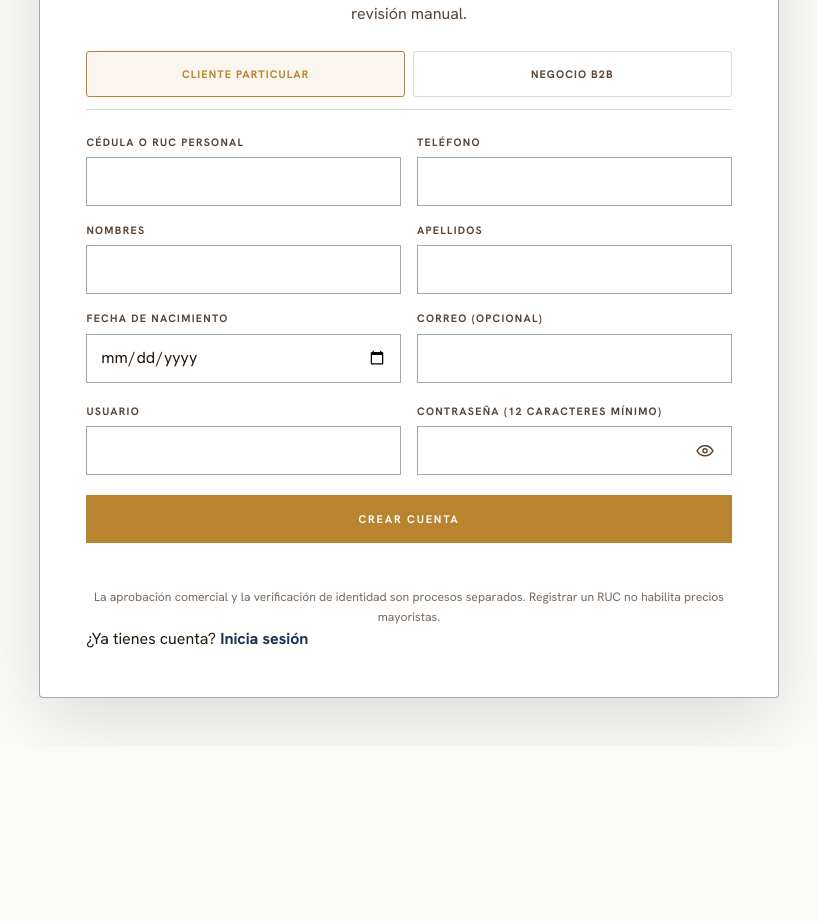
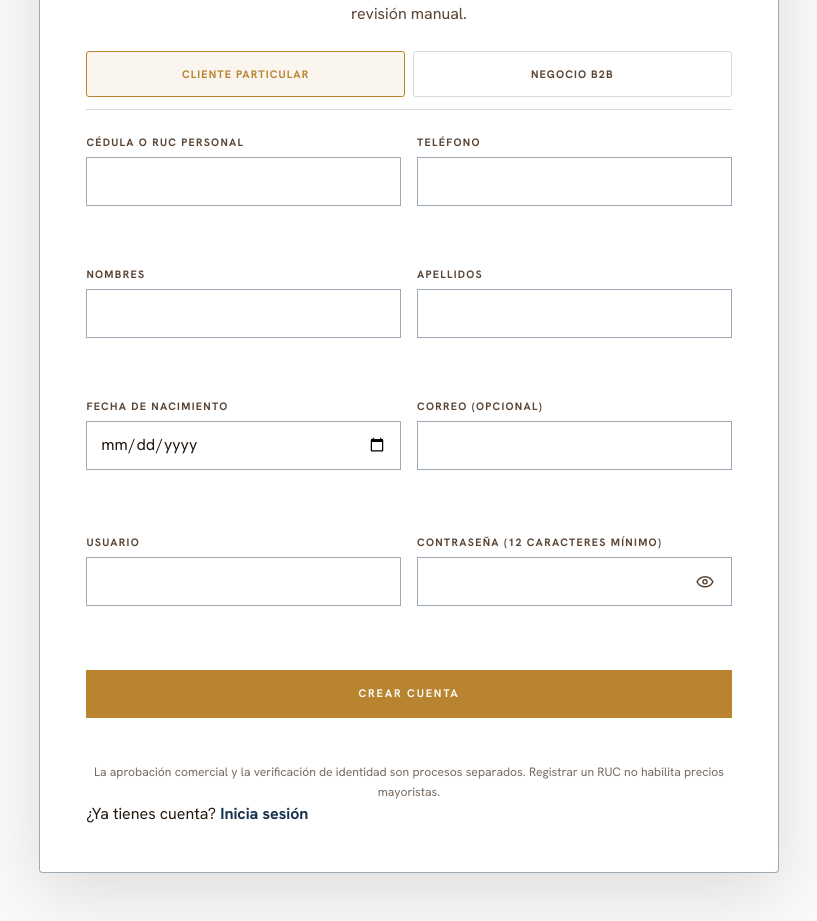
Before and after one commit to luis-sagx/sureno-microservices, an Angular app in the folder frontend/: page /registro in a window 1280 px wide. Shown: the part 440-1361 px from the top of the page, without its empty margins (231-1048 px from the left). Before the commit the page ends 1186 px from the top, so only its background shows below. Built offline with nearby package versions, Linux system fonts and the light colour scheme; no server answers.

Commit message:
fix(auth): keep signup validation layout stable

```diff
--- a/frontend/src/app/features/auth/pages/signup.page.html
+++ b/frontend/src/app/features/auth/pages/signup.page.html
@@ -97,9 +97,7 @@
               (blur)="markTouched('cedula')"
               [(ngModel)]="form.cedula"
             />
-            @if (fieldError('cedula')) {
-              <small class="field-error" role="alert">{{ fieldError('cedula') }}</small>
-            }
+            <small class="field-error block min-h-[3em] leading-snug" role="alert" [attr.aria-hidden]="fieldError('cedula') ? null : 'true'">{{ fieldError('cedula') }}</small>
           </div>
           <div class="field">
             <label for="telefono">Teléfono</label>
@@ -115,9 +113,7 @@
               (blur)="markTouched('telefono')"
               [(ngModel)]="form.telefono"
             />
-            @if (fieldError('telefono')) {
-              <small class="field-error" role="alert">{{ fieldError('telefono') }}</small>
-            }
+            <small class="field-error block min-h-[3em] leading-snug" role="alert" [attr.aria-hidden]="fieldError('telefono') ? null : 'true'">{{ fieldError('telefono') }}</small>
           </div>
           <div class="field">
             <label for="nombres">Nombres</label>
@@ -131,9 +127,7 @@
               (blur)="markTouched('nombres')"
               [(ngModel)]="form.nombres"
             />
-            @if (fieldError('nombres')) {
-              <small class="field-error" role="alert">{{ fieldError('nombres') }}</small>
-            }
+            <small class="field-error block min-h-[3em] leading-snug" role="alert" [attr.aria-hidden]="fieldError('nombres') ? null : 'true'">{{ fieldError('nombres') }}</small>
           </div>
           <div class="field">
             <label for="apellidos">Apellidos</label>
@@ -147,9 +141,7 @@
               (blur)="markTouched('apellidos')"
               [(ngModel)]="form.apellidos"
             />
-            @if (fieldError('apellidos')) {
-              <small class="field-error" role="alert">{{ fieldError('apellidos') }}</small>
-            }
+            <small class="field-error block min-h-[3em] leading-snug" role="alert" [attr.aria-hidden]="fieldError('apellidos') ? null : 'true'">{{ fieldError('apellidos') }}</small>
           </div>
           <div class="field">
             <label for="fecha_nacimiento">Fecha de nacimiento</label>
@@ -164,9 +156,7 @@
               (blur)="markTouched('fecha_nacimiento')"
               [(ngModel)]="form.fecha_nacimiento"
             />
-            @if (fieldError('fecha_nacimiento')) {
-              <small class="field-error" role="alert">{{ fieldError('fecha_nacimiento') }}</small>
-            }
+            <small class="field-error block min-h-[3em] leading-snug" role="alert" [attr.aria-hidden]="fieldError('fecha_nacimiento') ? null : 'true'">{{ fieldError('fecha_nacimiento') }}</small>
           </div>
           <div class="field">
             <label for="email_contacto">Correo (opcional)</label>
@@ -180,9 +170,7 @@
               (blur)="markTouched('email_contacto')"
               [(ngModel)]="form.email_contacto"
             />
-            @if (fieldError('email_contacto')) {
-              <small class="field-error" role="alert">{{ fieldError('email_contacto') }}</small>
-            }
+            <small class="field-error block min-h-[3em] leading-snug" role="alert" [attr.aria-hidden]="fieldError('email_contacto') ? null : 'true'">{{ fieldError('email_contacto') }}</small>
           </div>
         </div>
 
@@ -201,9 +189,7 @@
                   (blur)="markTouched('razon_social')"
                   [(ngModel)]="form.razon_social"
                 />
-                @if (fieldError('razon_social')) {
-                  <small class="field-error" role="alert">{{ fieldError('razon_social') }}</small>
-                }
+                <small class="field-error block min-h-[3em] leading-snug" role="alert" [attr.aria-hidden]="fieldError('razon_social') ? null : 'true'">{{ fieldError('razon_social') }}</small>
               </div>
               <div class="field">
                 <label for="nombre_comercial">Nombre comercial (opcional)</label
@@ -224,11 +210,7 @@
                   (blur)="markTouched('direccion_negocio')"
                   [(ngModel)]="form.direccion_negocio"
                 />
-                @if (fieldError('direccion_negocio')) {
-                  <small class="field-error" role="alert">{{
-                    fieldError('direccion_negocio')
-                  }}</small>
-                }
+                <small class="field-error block min-h-[3em] leading-snug" role="alert" [attr.aria-hidden]="fieldError('direccion_negocio') ? null : 'true'">{{ fieldError('direccion_negocio') }}</small>
               </div>
             </div>
           </div>
@@ -248,9 +230,7 @@
               (blur)="markTouched('username')"
               [(ngModel)]="form.username"
             />
-            @if (fieldError('username')) {
-              <small class="field-error" role="alert">{{ fieldError('username') }}</small>
-            }
+            <small class="field-error block min-h-[3em] leading-snug" role="alert" [attr.aria-hidden]="fieldError('username') ? null : 'true'">{{ fieldError('username') }}</small>
           </div>
           <div class="field">
             <label for="password">Contraseña (12 caracteres mínimo)</label>
@@ -280,9 +260,7 @@
                 </svg>
               </button>
             </div>
-            @if (fieldError('password')) {
-              <small class="field-error" role="alert">{{ fieldError('password') }}</small>
-            }
+            <small class="field-error block min-h-[3em] leading-snug" role="alert" [attr.aria-hidden]="fieldError('password') ? null : 'true'">{{ fieldError('password') }}</small>
           </div>
         </div>
 
```
Also changed, not shown: 1 other file (tests, documents, lock files or other folders).
